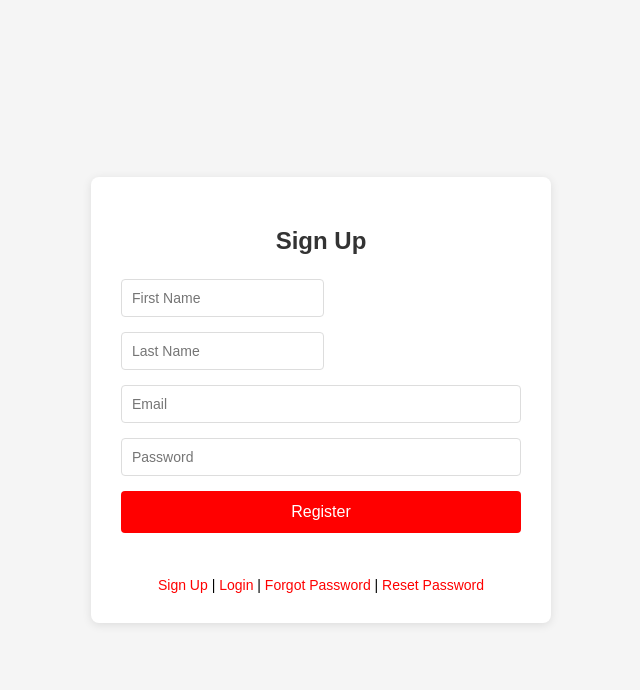
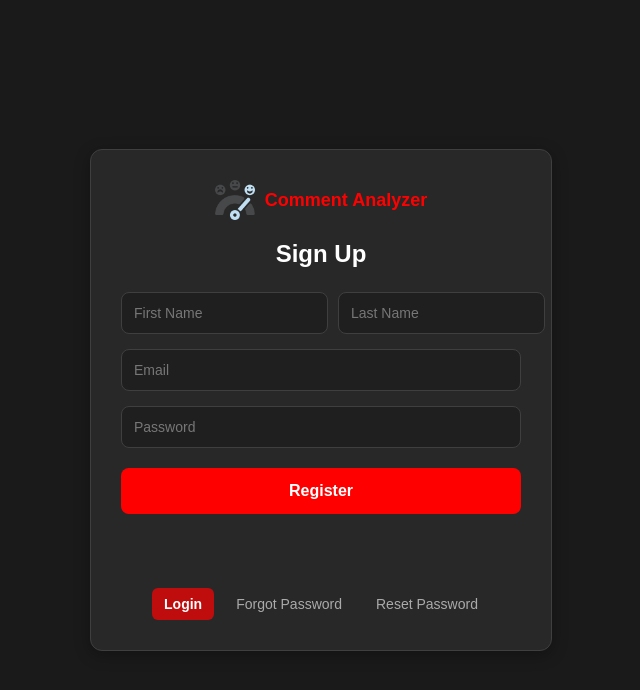
Before and after one commit to namrathagopalabhatla/SER517_ScrumBros, a browser extension: page ChromeExtension/auth.html in a window 1280 px wide. Shown: the whole page, without its empty margins (319-959 px from the left). Drawn offline with Linux system fonts and the light colour scheme.

Commit message:
UI changes for login

```diff
--- a/ChromeExtension/auth.css
+++ b/ChromeExtension/auth.css
@@ -1,6 +1,6 @@
 body {
   font-family: Arial, sans-serif;
-  background-color: #f5f5f5;
+  background-color: #1a1a1a;
   display: flex;
   justify-content: center;
   align-items: center;
@@ -9,18 +9,20 @@ body {
 }
 
 .auth-container {
-  background-color: white;
+  background-color: #282828;
   padding: 30px;
-  border-radius: 8px;
-  box-shadow: 0 2px 10px rgba(0, 0, 0, 0.1);
+  border-radius: 12px;
+  box-shadow: 0 4px 16px rgba(0, 0, 0, 0.3);
   max-width: 400px;
   width: 100%;
+  border: 1px solid #3f3f3f;
 }
 
 h2 {
   text-align: center;
   margin-bottom: 24px;
-  color: #333;
+  color: #ffffff;
+  font-size: 24px;
 }
 
 form {
@@ -30,10 +32,22 @@ form {
 
 input {
   margin-bottom: 15px;
-  padding: 10px;
-  border: 1px solid #ddd;
-  border-radius: 4px;
+  padding: 12px;
+  border: 1px solid #3f3f3f;
+  border-radius: 8px;
   font-size: 14px;
+  background-color: #1f1f1f;
+  color: #ffffff;
+  transition: border-color 0.2s;
+}
+
+input:focus {
+  border-color: #ff0000;
+  outline: none;
+}
+
+input::placeholder {
+  color: #777777;
 }
 
 #name-fields {
@@ -49,11 +63,13 @@ button {
   background-color: #ff0000;
   color: white;
   border: none;
-  border-radius: 4px;
-  padding: 12px;
+  border-radius: 8px;
+  padding: 14px;
   font-size: 16px;
   cursor: pointer;
   transition: background-color 0.2s;
+  font-weight: bold;
+  margin-top: 5px;
 }
 
 button:hover {
@@ -61,53 +77,91 @@ button:hover {
 }
 
 .message {
-  margin-top: 10px;
+  margin-top: 15px;
   text-align: center;
+  font-size: 14px;
+  padding: 10px;
+  border-radius: 6px;
+}
+
+.toggle-links {
+  margin-top: 25px;
+  display: flex;
+  flex-wrap: wrap;
+  justify-content: center;
+  gap: 10px;
+}
+
+.toggle-links span {
+  color: #aaaaaa;
+  cursor: pointer;
+  transition: all 0.2s;
+  display: inline-block;
+  position: relative;
+  padding: 8px 12px;
+  border-radius: 6px;
   font-size: 14px;
 }
 
-.toggle-links {
-  margin-top: 20px;
-  text-align: center;
-  font-size: 14px;
+.toggle-links span:hover {
+  color: #ffffff;
+  background-color: rgba(255, 0, 0, 0.1);
 }
 
-.toggle-links span {
-  color: #ff0000;
-  cursor: pointer;
-  transition: color 0.2s;
+.toggle-links span.active {
+  color: white;
+  background-color: rgba(255, 0, 0, 0.7);
+  font-weight: bold;
 }
 
-.toggle-links span:hover {
-  color: #cc0000;
-  text-decoration: underline;
-}
-
-/* New styles for success message and buttons */
 .success-message {
   display: flex;
   flex-direction: column;
   align-items: center;
   text-align: center;
+  color: #ffffff;
 }
 
 .success-message p {
   margin-bottom: 20px;
   font-size: 16px;
-  color: #333;
+  color: #ffffff;
+  line-height: 1.5;
 }
 
 .return-button, .logout-button {
-  margin-top: 10px;
+  margin-top: 15px;
   width: 100%;
   max-width: 250px;
 }
 
 .logout-button {
   background-color: #f44336;
-  margin-bottom: 10px;
+  margin-bottom: 15px;
 }
 
 .logout-button:hover {
   background-color: #d32f2f;
 }
+
+.youtube-branding {
+  display: flex;
+  align-items: center;
+  justify-content: center;
+  margin-bottom: 20px;
+}
+
+.youtube-branding img {
+  height: 40px;
+  margin-right: 10px;
+}
+
+.youtube-branding .title {
+  font-size: 18px;
+  font-weight: bold;
+  color: #ffffff;
+}
+
+.youtube-branding .title .comment-analyzer {
+  color: #ff0000;
+}
--- a/ChromeExtension/auth.html
+++ b/ChromeExtension/auth.html
@@ -2,13 +2,19 @@
 <html lang="en">
 <head>
   <meta charset="UTF-8" />
-  <title>ScrumBros | Auth</title>
+  <title>YouTube Comment Analyzer | Auth</title>
   <meta name="viewport" content="width=device-width, initial-scale=1" />
   <link rel="stylesheet" href="auth.css" />
 </head>
 <body>
   <div class="auth-container">
+    <div class="youtube-branding">
+      <img src="images/smeter.png" alt="YouTube Comment Analyzer" />
+      <div class="title"><span class="comment-analyzer">Comment Analyzer</span></div>
+    </div>
+
     <h2 id="auth-title">Sign Up</h2>
+
     <form id="auth-form" novalidate>
       <div id="name-fields">
         <input type="text" name="firstName" placeholder="First Name" />
@@ -27,10 +33,10 @@
     </form>
 
     <div class="toggle-links">
-        <span id="link-signup">Sign Up</span> |
-        <span id="link-login">Login</span> |
-        <span id="link-forgot">Forgot Password</span> |
-        <span id="link-reset">Reset Password</span>
+      <span id="link-signup">Sign Up</span>
+      <span id="link-login">Login</span>
+      <span id="link-forgot">Forgot Password</span>
+      <span id="link-reset">Reset Password</span>
     </div>
   </div>
 
--- a/ChromeExtension/auth.js
+++ b/ChromeExtension/auth.js
@@ -10,6 +10,7 @@ const messageDiv = document.getElementById('auth-message');
 function switchMode(newMode) {
   mode = newMode;
   messageDiv.textContent = '';
+  messageDiv.style.backgroundColor = '';
 
   authTitle.textContent = {
     signup: 'Sign Up',
@@ -19,7 +20,7 @@ function switchMode(newMode) {
   }[mode];
 
   // Update display of fields
-  nameFields.style.display = mode === 'signup' ? 'block' : 'none';
+  nameFields.style.display = mode === 'signup' ? 'flex' : 'none';
   resetToken.style.display = mode === 'reset' ? 'block' : 'none';
 
   // Update submit button text
@@ -70,6 +71,7 @@ form.addEventListener('submit', async (e) => {
     isValid = false;
     messageDiv.textContent = 'Email is required';
     messageDiv.style.color = 'red';
+    messageDiv.style.backgroundColor = 'rgba(255, 0, 0, 0.1)';
     return;
   }
   values.email = emailInput.value.trim();
@@ -79,6 +81,7 @@ form.addEventListener('submit', async (e) => {
     isValid = false;
     messageDiv.textContent = 'Password is required';
     messageDiv.style.color = 'red';
+    messageDiv.style.backgroundColor = 'rgba(255, 0, 0, 0.1)';
     return;
   }
 
@@ -92,12 +95,14 @@ form.addEventListener('submit', async (e) => {
       isValid = false;
       messageDiv.textContent = 'First name is required';
       messageDiv.style.color = 'red';
+      messageDiv.style.backgroundColor = 'rgba(255, 0, 0, 0.1)';
       return;
     }
     if (!lastNameInput.value.trim()) {
       isValid = false;
       messageDiv.textContent = 'Last name is required';
       messageDiv.style.color = 'red';
+      messageDiv.style.backgroundColor = 'rgba(255, 0, 0, 0.1)';
       return;
     }
     values.firstName = firstNameInput.value.trim();
@@ -110,12 +115,14 @@ form.addEventListener('submit', async (e) => {
       isValid = false;
       messageDiv.textContent = 'Reset token is required';
       messageDiv.style.color = 'red';
+      messageDiv.style.backgroundColor = 'rgba(255, 0, 0, 0.1)';
       return;
     }
     if (!newPasswordInput.value) {
       isValid = false;
       messageDiv.textContent = 'New password is required';
       messageDiv.style.color = 'red';
+      messageDiv.style.backgroundColor = 'rgba(255, 0, 0, 0.1)';
       return;
     }
     values.token = tokenInput.value.trim();
@@ -124,6 +131,9 @@ form.addEventListener('submit', async (e) => {
 
   // If validation fails, don't proceed
   if (!isValid) return;
+
+  submitBtn.disabled = true;
+  submitBtn.textContent = 'Processing...';
 
   let url = '';
   let payload = {};
@@ -166,8 +176,18 @@ form.addEventListener('submit', async (e) => {
     });
     const data = await res.json();
 
+    // Reset button state
+    submitBtn.disabled = false;
+    submitBtn.textContent = {
+      signup: 'Register',
+      login: 'Login',
+      forgot: 'Send Reset Link',
+      reset: 'Reset Password'
+    }[mode];
+
     if (res.ok) {
       messageDiv.style.color = 'green';
+      messageDiv.style.backgroundColor = 'rgba(0, 255, 0, 0.1)';
       messageDiv.textContent = data.message || 'Success';
 
       if (mode === 'login') {
@@ -211,25 +231,38 @@ form.addEventListener('submit', async (e) => {
         // Create a verification message
         messageDiv.textContent = 'Registration successful! Please check your email to verify your account, then come back to log in.';
       }
+
+      if (mode === 'forgot') {
+        emailInput.value = '';
+      }
     } else {
       messageDiv.style.color = 'red';
+      messageDiv.style.backgroundColor = 'rgba(255, 0, 0, 0.1)';
       messageDiv.textContent = data.error || 'Something went wrong.';
     }
   } catch (err) {
+    submitBtn.disabled = false;
+    submitBtn.textContent = {
+      signup: 'Register',
+      login: 'Login',
+      forgot: 'Send Reset Link',
+      reset: 'Reset Password'
+    }[mode];
+
     messageDiv.style.color = 'red';
-    messageDiv.textContent = 'Network error';
+    messageDiv.style.backgroundColor = 'rgba(255, 0, 0, 0.1)';
+    messageDiv.textContent = 'Network error - please try again';
     console.error(err);
   }
 });
 
 // Default mode on load
 switchMode('signup');
+
 document.addEventListener('DOMContentLoaded', () => {
-  // Check if user already has a token in Chrome storage
   chrome.storage.local.get(['authToken'], function(result) {
     const token = result.authToken;
     if (token) {
-    // Already logged in - show a message
       const container = document.querySelector('.auth-container');
       container.innerHTML = '';
 
@@ -237,7 +270,7 @@ document.addEventListener('DOMContentLoaded', () => {
       alreadyLoggedIn.className = 'success-message';
 
       const loggedInText = document.createElement('p');
-    loggedInText.textContent = 'You are already logged in!';
+      loggedInText.textContent = 'You are currently logged in to the YouTube Comment Analyzer.';
 
       const logoutButton = document.createElement('button');
       logoutButton.textContent = 'Log Out';
@@ -269,11 +302,72 @@ document.addEventListener('DOMContentLoaded', () => {
 
       container.appendChild(alreadyLoggedIn);
     } else {
-    // Set up the toggle links for the auth form
-    document.getElementById("link-signup").addEventListener("click", () => switchMode("signup"));
-    document.getElementById("link-login").addEventListener("click", () => switchMode("login"));
-    document.getElementById("link-forgot").addEventListener("click", () => switchMode("forgot"));
-    document.getElementById("link-reset").addEventListener("click", () => switchMode("reset"));
+      setupAuthModeToggle();
     }
   });
 });
+
+function setupAuthModeToggle() {
+  const signupLink = document.getElementById("link-signup");
+  const loginLink = document.getElementById("link-login");
+  const forgotLink = document.getElementById("link-forgot");
+  const resetLink = document.getElementById("link-reset");
+
+  updateLinkVisibility(mode);
+
+  signupLink.addEventListener("click", () => {
+    switchMode("signup");
+    updateLinkVisibility("signup");
+  });
+
+  loginLink.addEventListener("click", () => {
+    switchMode("login");
+    updateLinkVisibility("login");
+  });
+
+  forgotLink.addEventListener("click", () => {
+    switchMode("forgot");
+    updateLinkVisibility("forgot");
+  });
+
+  resetLink.addEventListener("click", () => {
+    switchMode("reset");
+    updateLinkVisibility("reset");
+  });
+}
+
+function updateLinkVisibility(currentMode) {
+  const signupLink = document.getElementById("link-signup");
+  const loginLink = document.getElementById("link-login");
+  const forgotLink = document.getElementById("link-forgot");
+  const resetLink = document.getElementById("link-reset");
+
+  signupLink.style.display = "inline-block";
+  loginLink.style.display = "inline-block";
+  forgotLink.style.display = "inline-block";
+  resetLink.style.display = "inline-block";
+
+  signupLink.classList.remove('active');
+  loginLink.classList.remove('active');
+  forgotLink.classList.remove('active');
+  resetLink.classList.remove('active');
+
+  switch(currentMode) {
+    case "signup":
+      signupLink.style.display = "none";
+      loginLink.classList.add('active');
+      break;
+    case "login":
+      loginLink.style.display = "none";
+      signupLink.classList.add('active');
+      break;
+    case "forgot":
+      forgotLink.style.display = "none";
+      loginLink.classList.add('active');
+      break;
+    case "reset":
+      resetLink.style.display = "none";
+      loginLink.classList.add('active');
+      break;
+  }
+}
--- a/ChromeExtension/background.js
+++ b/ChromeExtension/background.js
@@ -1,6 +1,4 @@
 chrome.runtime.onInstalled.addListener(() => {
-    console.log("YouTube Comment Analyzer Extension Installed");
-
     // Check if user already has a token
     chrome.storage.local.get(['authToken'], function(result) {
         if (!result.authToken) {
```
Also changed, not shown: ChromeExtension/content.js (+11 -0 lines), ChromeExtension/styles.css (+22 -1 lines). Lines whose indentation alone changed are shown as unchanged.
